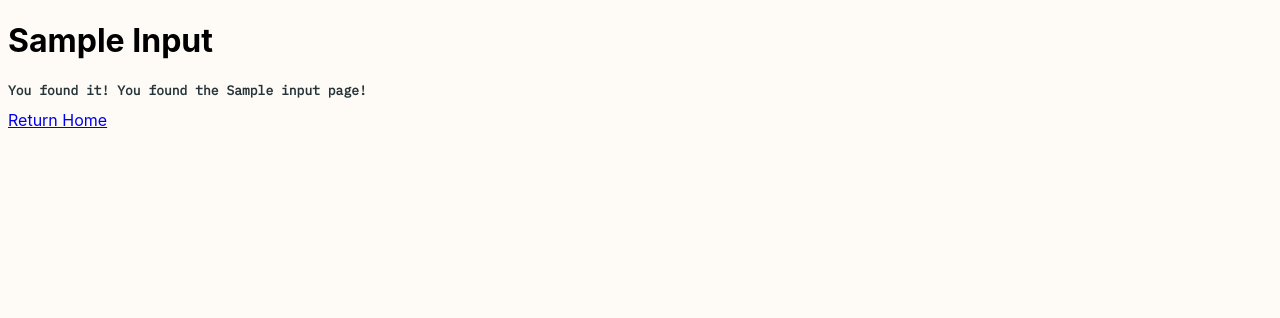
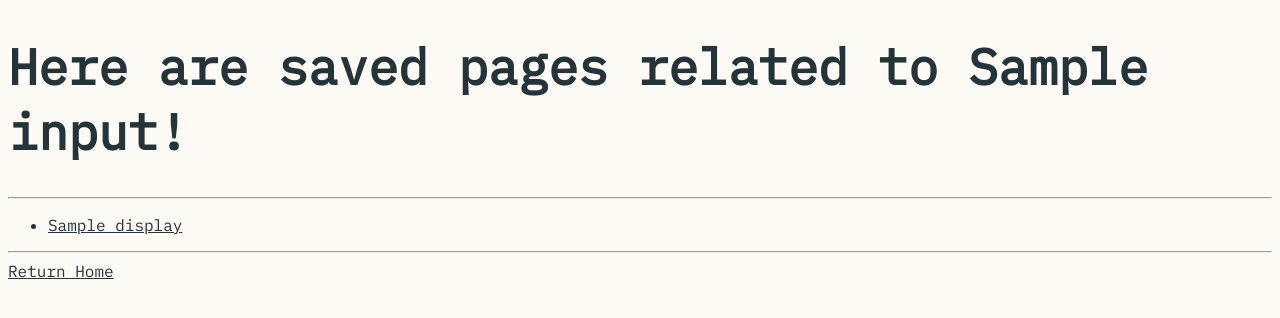
Before and after one commit to BenBeard115/internet-archiver, a Flask app: template api/templates/page.html in a window 1280 px wide. Shown: the top 318 px of the page. Run offline with Flask 3, Linux system fonts and the light colour scheme; the template is opened without the code that fills it: most values are stand-ins (such as "Sample title", 1, 10 or a date in 2020); some web fonts are replaced.

Commit message:
added search function, links from that page need fixing. also added more consistent styling

```diff
--- a/api/app.py
+++ b/api/app.py
@@ -12,7 +12,8 @@ from flask import (
     Flask,
     render_template,
     request,
-    redirect)
+    redirect,
+    send_file)
 
 from upload_to_s3 import (
     sanitise_filename,
@@ -21,15 +22,19 @@ from upload_to_s3 import (
     upload_file_to_s3
 )
 
-from get_recent_webpages import (
-    get_object_keys,
-    format_object_key_titles
-)
-
 from upload_to_database import (
     get_connection,
     add_url,
     add_website
+)
+
+from download_from_s3 import (
+    get_object_keys,
+    filter_keys_by_type,
+    filter_keys_by_website,
+    download_data_files,
+    get_recent_object_keys,
+    format_object_key_titles
 )
 
 
@@ -98,11 +103,26 @@ def get_most_recently_saved_web_pages() -> dict:
     s3_client = client('s3',
                        aws_access_key_id=environ['AWS_ACCESS_KEY_ID'],
                        aws_secret_access_key=environ['AWS_SECRET_ACCESS_KEY'])
-    keys = get_object_keys(s3_client, environ['S3_BUCKET'])
+    keys = get_recent_object_keys(s3_client, environ['S3_BUCKET'])
     titles = format_object_key_titles(keys)
     for title in titles:
         pages.append({'display': title, 'url': None})
     print(pages)
+    return pages
+
+
+def retrieve_searched_for_pages(input: str):
+    """Get the relevant pages that have been searched for."""
+    pages = []
+    s3_client = client('s3',
+                       aws_access_key_id=environ['AWS_ACCESS_KEY_ID'],
+                       aws_secret_access_key=environ['AWS_SECRET_ACCESS_KEY'])
+    keys = get_object_keys(s3_client, environ['S3_BUCKET'])
+    html_keys = filter_keys_by_type(keys, '.html')
+    relevant_keys = filter_keys_by_website(html_keys, input)
+    download_data_files(s3_client, environ['S3_BUCKET'], relevant_keys, 'data')
+    for key in relevant_keys:
+        pages.append({'display': key, 'url': f"data/{key.replace('/', '-')}"})
     return pages
 
 
@@ -122,7 +142,7 @@ def index():
     if status == 'success':
         return render_template('index.html', result='Save Successful!')
     elif status == 'failure':
-        return render_template('index.html', result='Sorry, that webpage could not be saved.')
+        return render_template('index.html', result='Sorry, that webpage is not currently supported.')
     else:
         return render_template('index.html')
 
@@ -167,8 +187,15 @@ def view_saved_pages():
 
 @app.get("/page/<input>")
 def dynamic_page(input):
-    return render_template("page.html", input=input)
-# uploads RDS
+    url_links= retrieve_searched_for_pages(input)
+    if len(url_links) == 0:
+        return render_template("page.html")
+    return render_template("page.html", input=input, links=url_links)
+
+
+@app.get("/<url>")
+def load_chosen_article(url):
+    return send_file(url)
 
 
 if __name__ == '__main__':
--- a/api/download_from_s3.py
+++ b/api/download_from_s3.py
@@ -1,7 +1,7 @@
 """Functions to download HTML and CSS files from S3 bucket."""
 
 from datetime import datetime, timedelta
-from os import environ, path, makedirs
+from os import environ, path, mkdir
 
 from boto3 import client
 from dotenv import load_dotenv
@@ -52,20 +52,31 @@ def get_recent_object_keys(s3_client: client, bucket: str, num_files: int = 10)
     sorted_contents = sorted(contents, key=lambda x: x['LastModified'], reverse=True)
 
     recent_keys = [
-        o['Key'] for o in sorted_contents[:num_files]
+        o['Key'] for o in sorted_contents[:num_files] if '.html' in o["Key"]
     ]
 
     return recent_keys
 
 
-def download_data_files(s3_client: client, bucket: str, keys: list[str]) -> None:
-    """Downloads the most recent files from S3."""
+def format_object_key_titles(keys: list[str]) -> list[str]:
+    """Formats the keys as standardised titles to be listed on the website."""
+
+    formatted_keys = [key.split('-')[0].replace("  ", " ").replace('/',' - ') for key in keys]
+    return set(formatted_keys)
+
+
+def download_data_files(s3_client: client, bucket: str, keys: list[str], folder_name: str) -> None:
+    """Downloads the files with relevant keys to a folder name of choice."""
+
+    if not path.exists(folder_name):
+        mkdir(folder_name)
 
     for k in keys:
         new_filename = k.replace('/', '-')
 
         print(f"\nDownloading: {k}")
-        s3_client.download_file(bucket, k, new_filename)
+        s3_client.download_file(bucket, k, f"{folder_name}/{new_filename}")
+
 
 
 if __name__ == "__main__":
@@ -75,11 +86,9 @@ if __name__ == "__main__":
     keys = get_object_keys(s3_client, BUCKET)
 
     html_files = filter_keys_by_type(keys, '.html')
-    css_files = filter_keys_by_type(keys, '.css')
 
-    ikea_html = filter_keys_by_website(keys, 'ikea')
-    guardian_html = filter_keys_by_website(keys, 'guardian')
+    ikea_html = filter_keys_by_website(html_files, 'bbc')
 
     most_recent_files = get_recent_object_keys(s3_client, BUCKET, num_files=10)
 
-    download_data_files(s3_client, BUCKET, most_recent_files)
+    download_data_files(s3_client, BUCKET, ikea_html, 'data')
--- a/api/static/style.css
+++ b/api/static/style.css
@@ -25,6 +25,25 @@ h1.display-1 {
     /* background-image: url('https: //media.giphy.com/media/YsUVWDh9buWzT8yLx0/giphy-downsized-large.gif'); */
 }
 
+
+h1.display-2 {
+    font-size: 50px;
+    /* text-align: center; */
+    color: #253439;
+    /* background-color: #F40105; */
+    font-family: "IBM Plex Mono";
+    /* background-image: url('https: //media.giphy.com/media/YsUVWDh9buWzT8yLx0/giphy-downsized-large.gif'); */
+}
+
+
+h1.display-3 {
+    font-size: 30px;
+    /* text-align: center; */
+    color: #253439;
+    /* background-color: #F40105; */
+    font-family: "IBM Plex Mono";
+    /* background-image: url('https: //media.giphy.com/media/YsUVWDh9buWzT8yLx0/giphy-downsized-large.gif'); */
+}
 
 
 h2,
@@ -91,3 +110,29 @@ label {
     color: #253439;
     font-family: "IBM Plex Mono";
 }
+
+ul {
+    /* text-align: center; */
+    font-size: 16px;
+    color: #253439;
+    /* background-color: #F40105; */
+    font-family: "IBM Plex Mono";
+}
+
+a {
+    /* text-align: center; */
+    font-size: 16px;
+    color: #253439;
+    /* background-color: #F40105; */
+    font-family: "IBM Plex Mono";
+}
+
+/* visited link */
+a:visited {
+  color: #8f5252;
+}
+
+/* mouse over link */
+a:hover {
+  color: #FF5454;
+}
--- a/api/templates/page.html
+++ b/api/templates/page.html
@@ -9,8 +9,16 @@
             rel="stylesheet" />
 </head>
 <body>
-    <h1>{{ input|title }}</h1> <!-- Text processing! -->
-    <h2>You found it! You found the <strong>{{ input }}</strong> page!</h2>
+    <h1 class="display-2">Here are saved pages related to <strong>{{ input }}</strong>!</h1>
+    <hr>
+        <ul>
+        {% for l in links %}
+        <li>
+            <a href="{{url_for('load_chosen_article', url=l.url) }}"">{{ l.display }}</a>
+        </li>
+        {% endfor %}
+        </ul>
+    <hr>
     <a href="/">Return Home</a>
 </body>
 </html>
```
Also changed, not shown: api/get_recent_webpages.py (deleted, +0 -65 lines), api/templates/saved_pages.html (+4 -7 lines).
